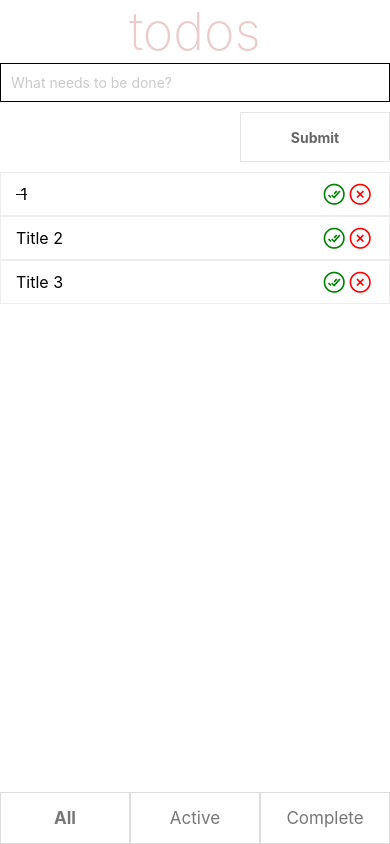
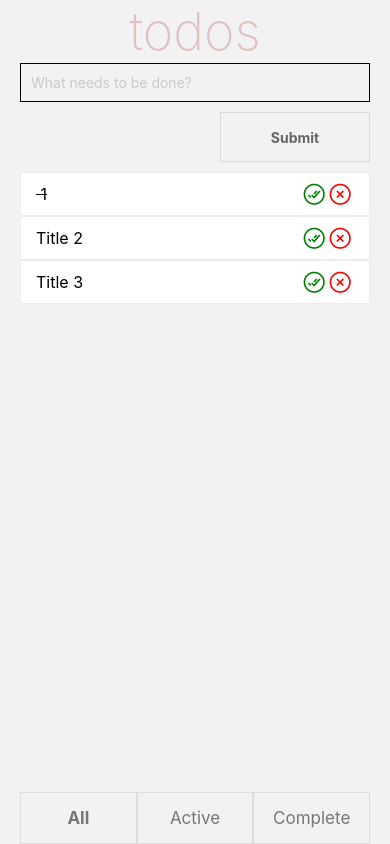
Before and after one commit to musulton/expo-todos, a React Native app: screen / in a window 390 px wide. Built offline with nearby package versions, Linux system fonts and the light colour scheme.

Commit message:
config route navigation

```diff
--- a/App.js
+++ b/App.js
@@ -1,19 +1,17 @@
-import { StatusBar } from 'expo-status-bar';
-import { StyleSheet, View, SafeAreaView } from 'react-native';
-import ToDoScreen from "./src/screens/TodoScreen/ToDoScreen";
-import SplashScreen from "./src/screens/SplashScreen/SplashScreen";
+import { StyleSheet, SafeAreaView } from 'react-native';
+
+import AppNavigation from "./src/navigations/RootNavigator";
 
 export default function App() {
   return (
     <SafeAreaView style={styles.container}>
-      <ToDoScreen />
+      <AppNavigation />
     </SafeAreaView>
   );
 }
 
 const styles = StyleSheet.create({
   container: {
-    flex: 1,
-    paddingHorizontal: 20
+    flex: 1
   },
 });
--- a/package.json
+++ b/package.json
@@ -9,11 +9,15 @@
     "web": "expo start --web"
   },
   "dependencies": {
+    "@expo/vector-icons": "^13.0.0",
+    "@react-navigation/native": "^6.1.6",
+    "@react-navigation/native-stack": "^6.9.12",
     "expo": "~48.0.18",
     "expo-status-bar": "~1.4.4",
     "react": "18.2.0",
     "react-native": "0.71.8",
-    "@expo/vector-icons": "^13.0.0"
+    "react-native-safe-area-context": "4.5.0",
+    "react-native-screens": "~3.20.0"
   },
   "devDependencies": {
     "@babel/core": "^7.20.0"
--- /dev/null
+++ b/src/navigations/NavigationPath.js
@@ -0,0 +1,6 @@
+const PATH = {
+    SPLASH: "SPLASH",
+    TODO_LIST: "TODO_LIST"
+}
+
+export default PATH;
--- /dev/null
+++ b/src/navigations/RootNavigator.js
@@ -0,0 +1,21 @@
+import {NavigationContainer} from "@react-navigation/native";
+import {createNativeStackNavigator} from "@react-navigation/native-stack";
+
+import SplashScreen from "../screens/SplashScreen/SplashScreen";
+import ToDoScreen from "../screens/TodoScreen/ToDoScreen";
+import PATH from "./NavigationPath";
+
+const Stack = createNativeStackNavigator();
+
+const AppNavigation = () => {
+    return (
+        <NavigationContainer>
+            <Stack.Navigator initialRouteName={PATH.SPLASH}>
+                <Stack.Screen name={PATH.TODO_LIST} component={ToDoScreen} options={{headerShown: false}} />
+                <Stack.Screen name={PATH.SPLASH} component={SplashScreen} options={{headerShown: false}} />
+            </Stack.Navigator>
+        </NavigationContainer>
+    )
+}
+
+export default AppNavigation;
--- a/src/screens/SplashScreen/SplashScreen.js
+++ b/src/screens/SplashScreen/SplashScreen.js
@@ -1,8 +1,16 @@
+import React from "react";
 import {Image, View, StyleSheet} from "react-native";
 
 import enigma from "../../shared/assets/images/enigma.png";
+import PATH from "../../navigations/NavigationPath";
 
-const SplashScreen = () => {
+const SplashScreen = (props) => {
+    React.useEffect(() => {
+        setTimeout(() => {
+            props.navigation.navigate(PATH.TODO_LIST)
+        }, 3000)
+    }, [])
+
     return (
         <View style={styles.container}>
             <Image source={enigma} style={styles.logo} />
--- a/src/screens/TodoScreen/ToDoScreen.styles.js
+++ b/src/screens/TodoScreen/ToDoScreen.styles.js
@@ -2,7 +2,8 @@ import {StyleSheet} from "react-native";
 
 const styles = StyleSheet.create({
     container: {
-        flex: 1
+        flex: 1,
+        paddingHorizontal: 20
     }
 })
 
```
Also changed, not shown: 1 other file (tests, documents, lock files or other folders).
